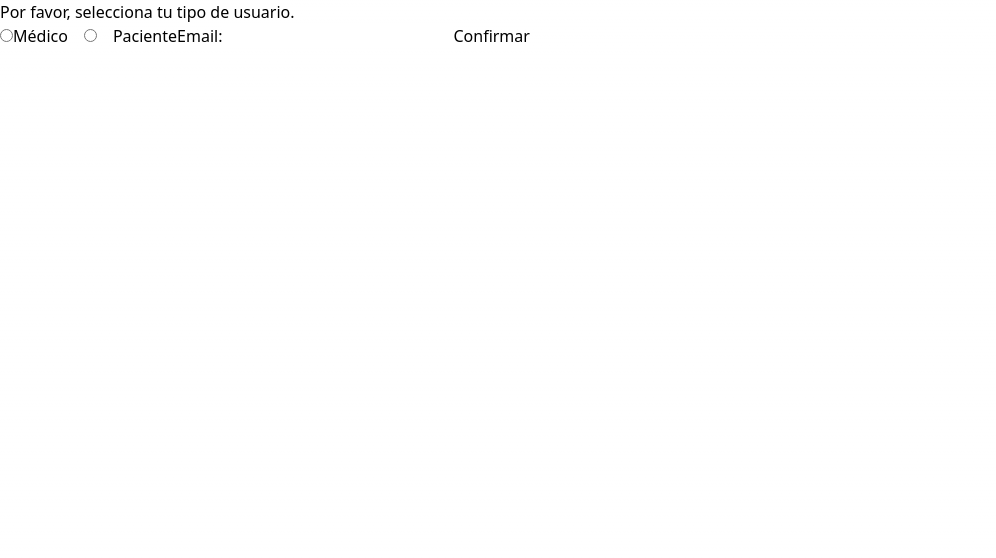
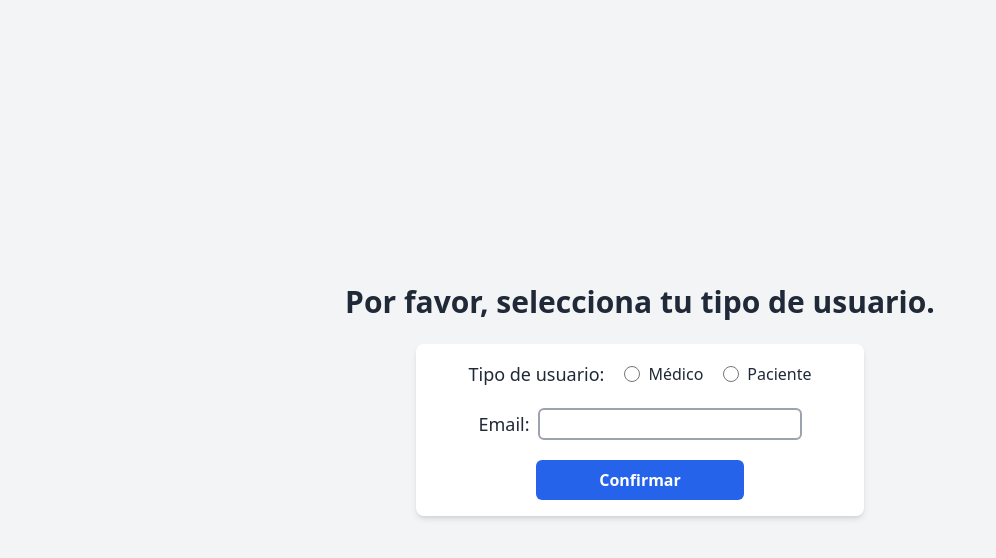
Before and after one commit to JuanRomo-dev/TFG_APP, a Next.js app in the folder tfg/: page / in a window 1280 px wide. Shown: the top 558 px of the page, without its empty margins (0-996 px from the left). Built offline with nearby package versions, Linux system fonts and the light colour scheme.

Commit message:
Vista formulario

```diff
--- a/tfg/src/pages/index.tsx
+++ b/tfg/src/pages/index.tsx
@@ -37,38 +37,57 @@ const IndexPage = () => {
   };
 
   return (
-    <div className="text-black">
-      <h1>Por favor, selecciona tu tipo de usuario.</h1>
-      <form onSubmit={handleSubmit}>
-        <label>
+    <div className="flex flex-col items-center h-screen justify-center  bg-gray-100 text-gray-800">
+      <h1 className="text-3xl font-bold mb-6 text-center">
+        Por favor, selecciona tu tipo de usuario.
+      </h1>
+      <div className="w-full max-w-md bg-white rounded-lg shadow-md text-center p-4 items-center">
+        <form
+          className="flex flex-col justify-items-center items-center space-y-5"
+          onSubmit={handleSubmit}
+        >
+          <div className="flex flex-row gap-x-5">
+            <label className="block text-lg font-medium">
+              Tipo de usuario:
+            </label>
+            <label className="flex items-center space-x-2">
               <input
+                className="form-radio h-4 w-4"
                 type="radio"
                 value="medico"
                 checked={userType === 'medico'}
                 onChange={handleUserTypeChange}
               />
-          Médico
+              <span>Médico</span>
             </label>
-        <label>
+            <label className="flex items-center space-x-2">
               <input
-            className="ml-4 mr-4 border-black border-2 rounded-md"
+                className="form-radio h-4 w-4"
                 type="radio"
                 value="paciente"
                 checked={userType === 'paciente'}
                 onChange={handleUserTypeChange}
               />
-          Paciente
+              <span>Paciente</span>
             </label>
-        <label>
+          </div>
+          <label className="block text-lg font-medium">
             Email:
             <input
+              className="ml-2 border-2 border-gray-400 rounded-md focus:outline-none focus:ring-2 focus:ring-blue-600"
               type="email"
               value={email}
               onChange={handleEmailChange}
             ></input>
           </label>
-        <button type="submit">Confirmar</button>
+          <button
+            type="submit"
+            className="w-1/2 py-2 bg-blue-600 text-white font-bold rounded-md hover:bg-blue-900 transition duration-300"
+          >
+            Confirmar
+          </button>
         </form>
+      </div>
     </div>
   );
 };
```
Lines whose indentation alone changed are shown as unchanged.
